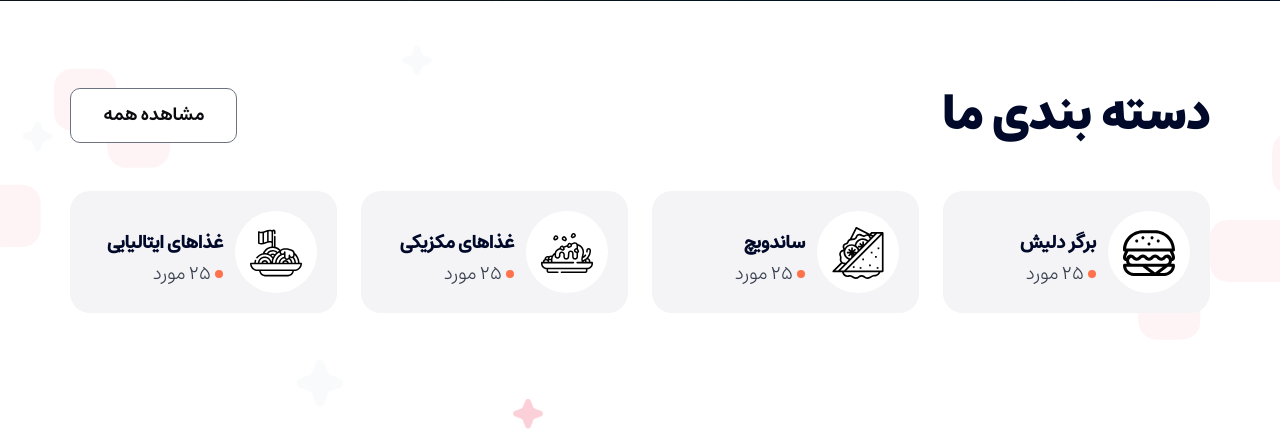
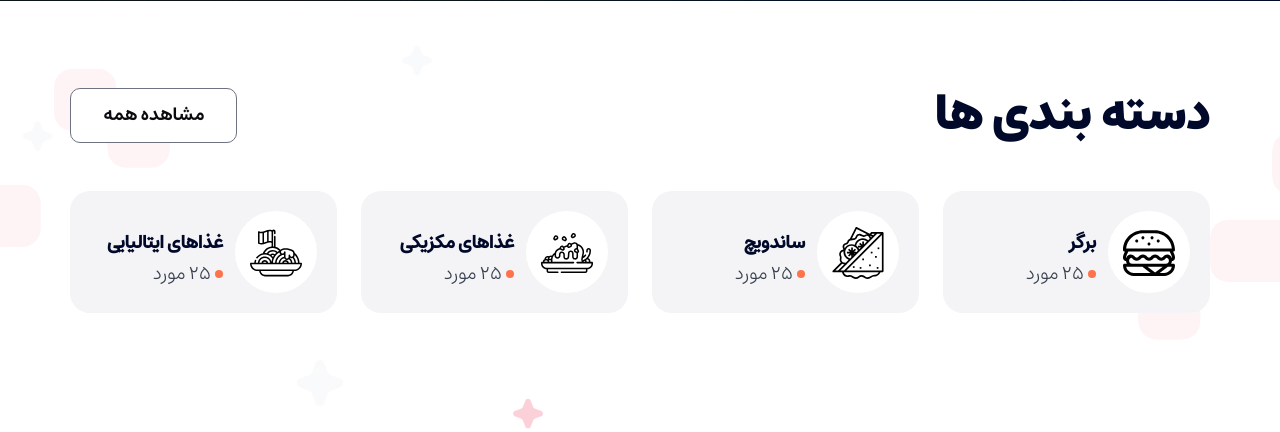
Before and after one commit to MahsanGilani/onlineshop_project, a Django app: page / in a window 1280 px wide. Shown: the part 1027-1459 px from the top of the page. Run offline with Django 5.2, Linux system fonts and the light colour scheme; some libraries are stand-ins or nearby versions.

Commit message:
text edited

```diff
--- a/apps/products/templates/partials/categories-part.html
+++ b/apps/products/templates/partials/categories-part.html
@@ -5,7 +5,7 @@
                 <div class="row align-items-center">
                     <div class="col-lg-6  ">
                         <div class="categories-head">
-                            <h2>دسته بندی ما</h2>
+                            <h2>دسته بندی ها</h2>
                         </div>
                     </div>
 
@@ -37,7 +37,7 @@
                             </div>
 
                             <div class="categories-item-text">
-                                <h3>برگر دلیش</h3>
+                                <h3>برگر</h3>
                                 <h4> ۲۵ مورد</h4>
                             </div>
 
```
